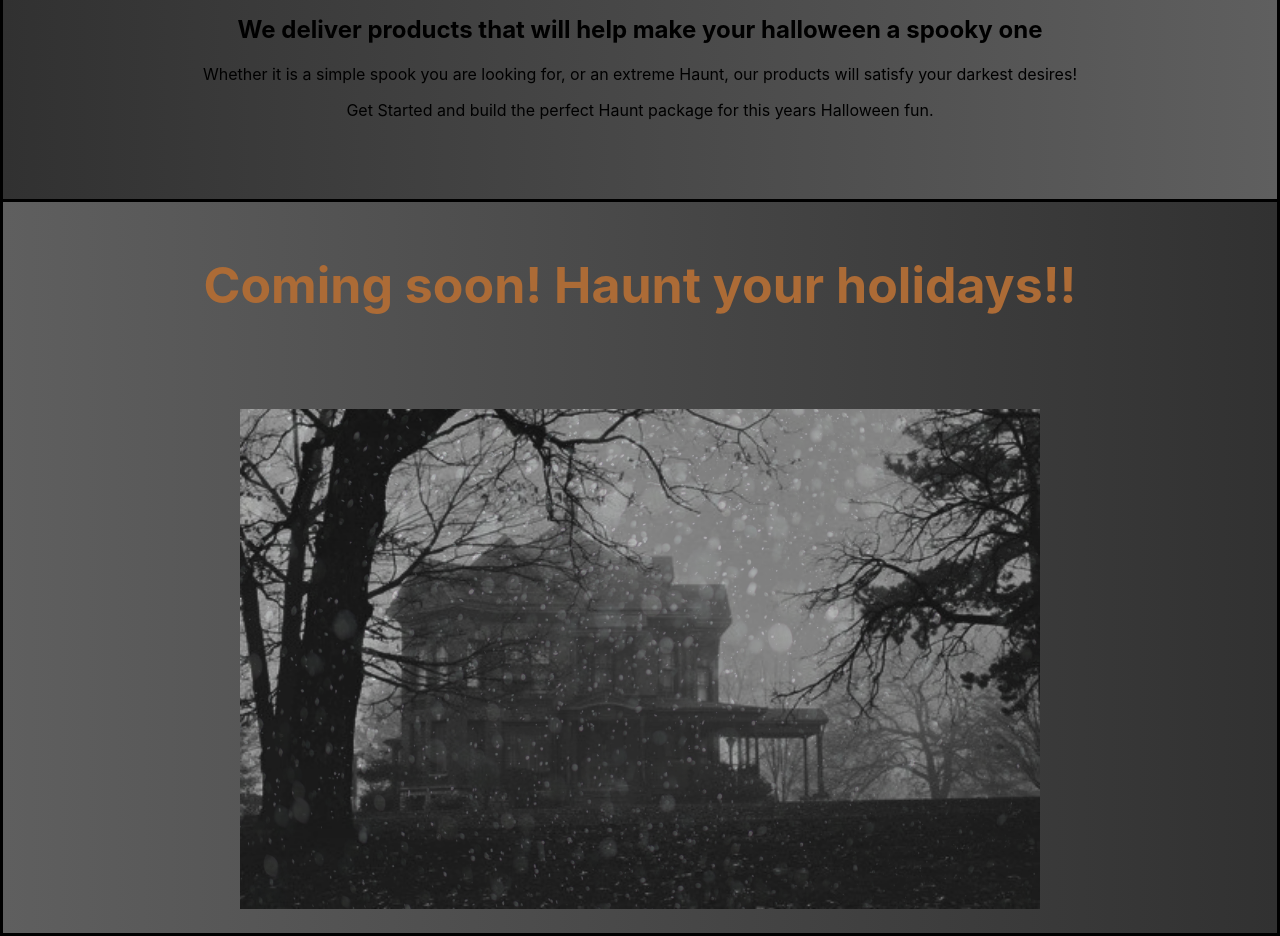
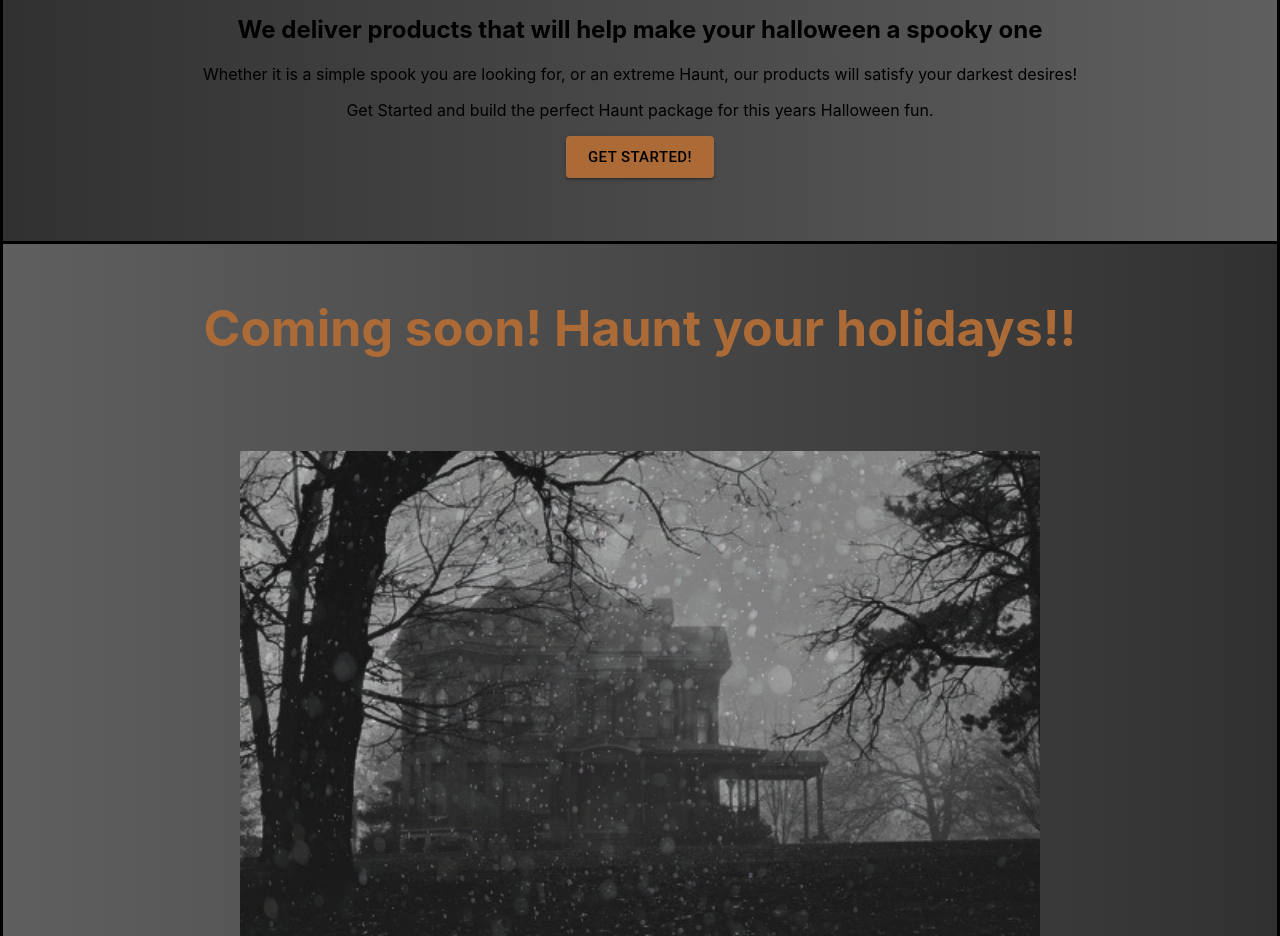
Before and after one commit to P13patch/HauntReact, a React (Create React App) app: page / in a window 1280 px wide. Shown: the part 1720-2656 px from the top of the page. Built offline with nearby package versions, Linux system fonts and the light colour scheme.

Commit message:
added start button

```diff
--- a/src/Components/Homepage.css
+++ b/src/Components/Homepage.css
@@ -1,4 +1,4 @@
-.body {
+.homepagebody {
     position: static;
 
     overflow: scroll;
--- a/src/Components/Homepage.js
+++ b/src/Components/Homepage.js
@@ -5,14 +5,16 @@ import SnowImg from '../Components/Images/snow.jpg'
 import VoodooImg from '../Components/Images/voodooDoll.jpg'
 import GingerHouseImg from '../Components/Images/GingerHouse.jpg'
 import WitchBrewImg from '../Components/Images/witchBrew.jpg'
-import Pumpkin from '../Components/Images/PumpkinCarve.jpg'
+
+import { BrowserRouter as Router, Switch, Route, Link } from "react-router-dom";
+import Button from '@material-ui/core/Button'
 
 import './Homepage.css'
 
 
 export default function Homepage() {
     return (
-        <div className="body">
+        <div className="homepagebody">
             <div className="box1">
                 <img className="houseImage" src={HouseImg} alt="Haunted House"></img>
 
@@ -47,7 +49,12 @@ export default function Homepage() {
                 <h2>We deliver products that will help make your halloween a spooky one</h2>
                 <p>Whether it is a simple spook you are looking for, or an extreme Haunt, our products will satisfy your darkest desires!</p>
                 <p>Get Started and build the perfect Haunt package for this years Halloween fun.</p>
-
+                <Button
+                variant="contained"
+                color="secondary"
+                size="large"
+                component={Link} to="/Build"
+                >Get Started!</Button>
 
             </div>
 
```
